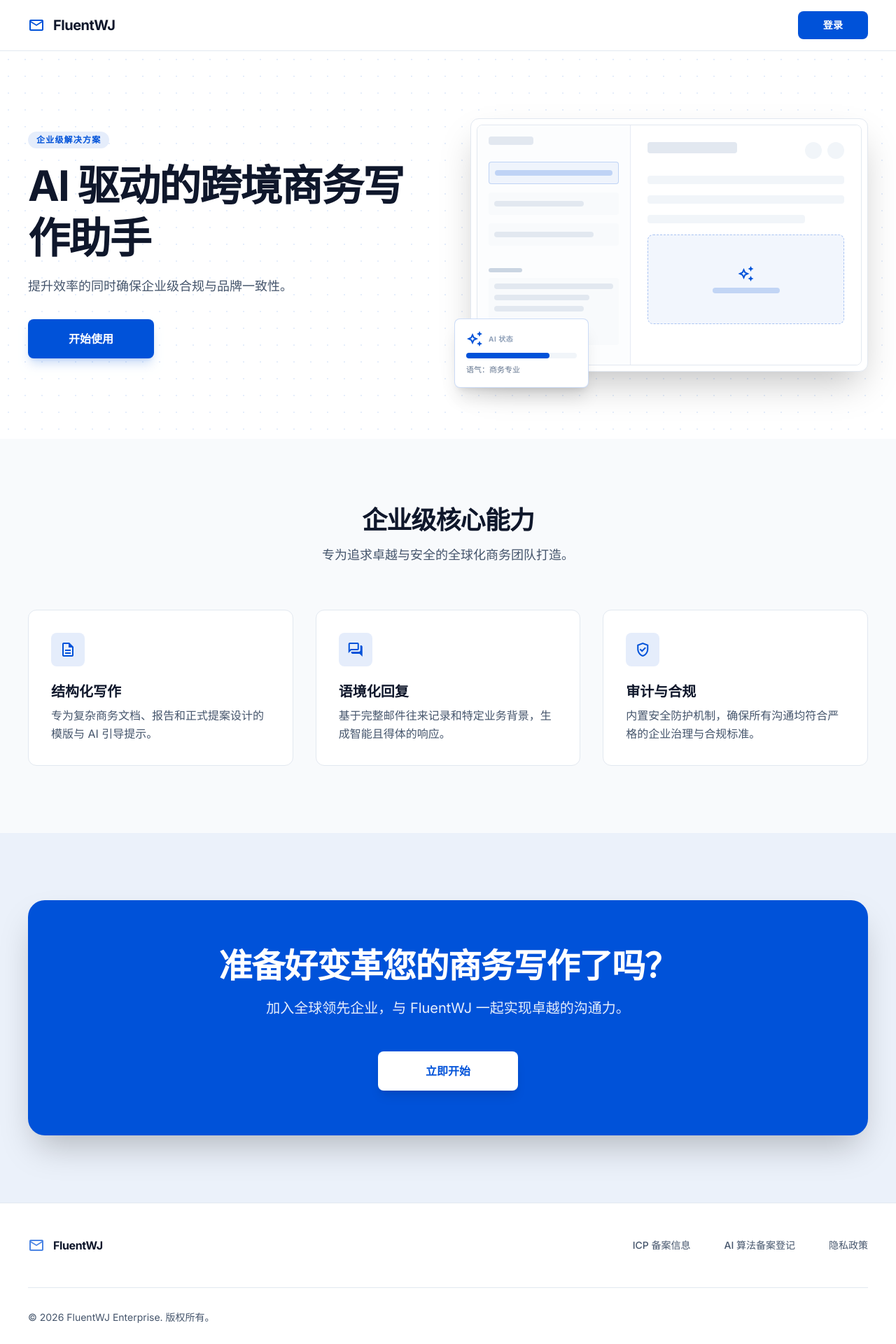
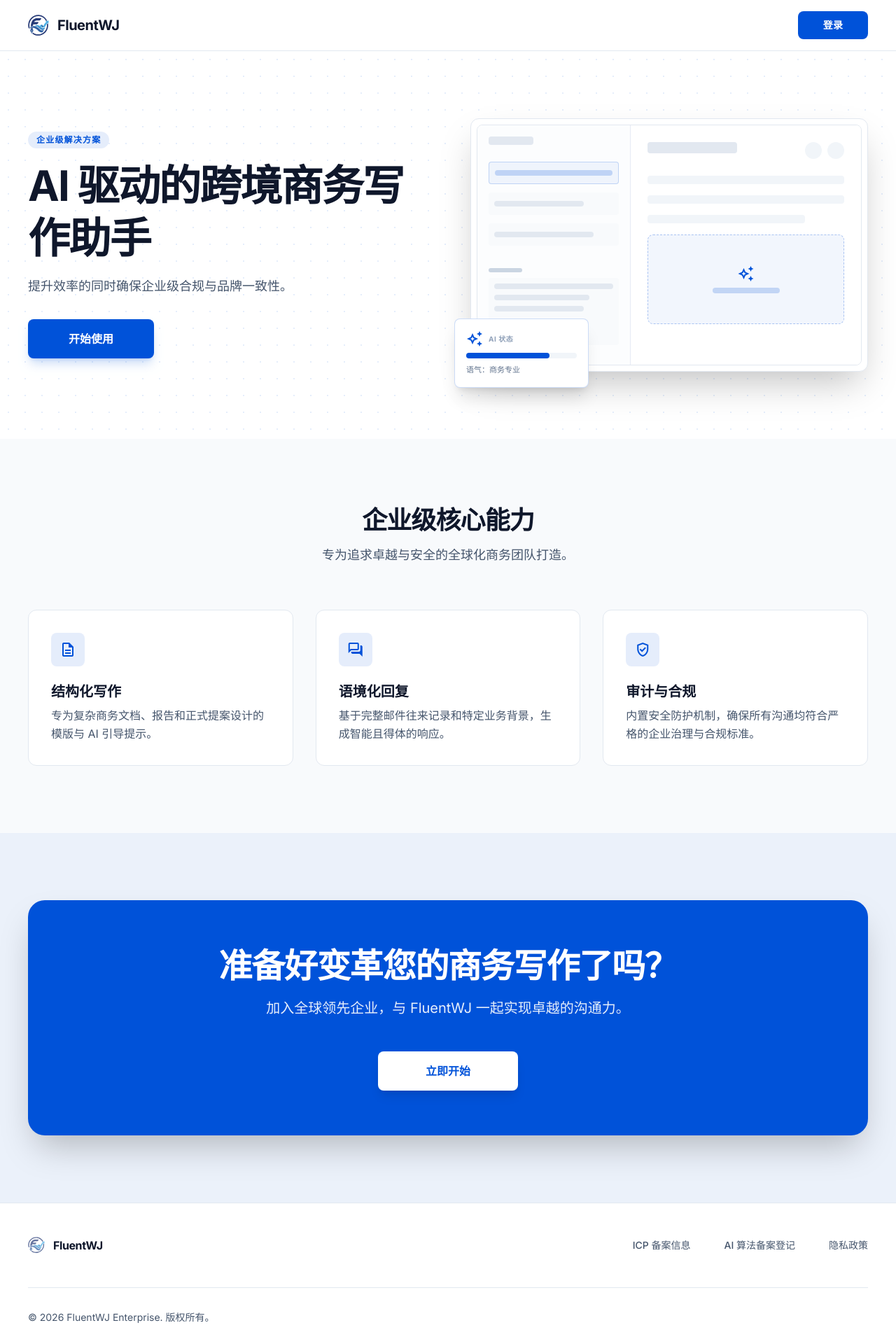
Before and after one commit to Jimmycai-curry/Mail-gen, a Next.js app: page / in a window 1280 px wide. Shown: the top 1920 px of the page at 70% size. Built offline with nearby package versions, Linux system fonts and the light colour scheme.

Commit message:
图标logo更新

```diff
--- a/components/landing/Footer.tsx
+++ b/components/landing/Footer.tsx
@@ -12,8 +12,13 @@ export default function Footer() {
         <div className="flex flex-col items-center justify-between gap-8 md:flex-row">
           {/* Logo区域 */}
           <div className="flex items-center gap-3">
-            <div className="text-primary/70 flex items-center">
-              <span className="material-symbols-outlined text-2xl">mail</span>
+            <div className="flex items-center opacity-70">
+              {/* 使用 logo SVG 替代图标,宽度设置为 24px 保持与 text-2xl 相同大小 */}
+              <img
+                src="/fluentWJ_logo_svg_without_character.svg"
+                alt="FluentWJ Logo"
+                className="w-[24px] h-auto"
+              />
             </div>
             <span className="text-slate-900 dark:text-slate-100 font-bold tracking-tight">
               FluentWJ
--- a/components/landing/Navbar.tsx
+++ b/components/landing/Navbar.tsx
@@ -34,8 +34,13 @@ export default function Navbar() {
         <nav className="flex items-center justify-between whitespace-nowrap">
           {/* Logo区域 */}
           <div className="flex items-center gap-3">
-            <div className="text-primary flex items-center">
-              <span className="material-symbols-outlined text-3xl">mail</span>
+            <div className="flex items-center">
+              {/* 使用 logo SVG 替代图标,宽度设置为 30px 保持与 text-3xl 相同大小 */}
+              <img
+                src="/fluentWJ_logo_svg_without_character.svg"
+                alt="FluentWJ Logo"
+                className="w-[30px] h-auto"
+              />
             </div>
             <h2 className="text-xl font-bold leading-tight tracking-tight text-slate-900 dark:text-slate-100">
               FluentWJ
--- a/components/ui/Sidebar.tsx
+++ b/components/ui/Sidebar.tsx
@@ -128,8 +128,8 @@ export function Sidebar({ activeNav = 'writing' }: SidebarProps) {
       <div className="flex flex-col gap-8">
         <div className={`flex items-center ${isCollapsed ? 'justify-center' : 'px-6 gap-3'}`}>
           {/* Logo 图标 */}
-          <div className="w-10 h-10 rounded-lg bg-primary flex items-center justify-center shrink-0">
-          <img src="/FluentWJ_logo.png" alt="FluentWJ Logo" className="w-8 h-8" />
+          <div className="w-12 h-12 rounded-full bg-white/10 dark:bg-white/5 flex items-center justify-center shrink-0 backdrop-blur-sm">
+          <img src="/fluentWJ_logo_svg_without_character.svg" alt="FluentWJ Logo" className="w-10 h-10" />
           </div>
 
           {/* Logo 文字 - 收缩时隐藏 */}
@@ -183,13 +183,13 @@ export function Sidebar({ activeNav = 'writing' }: SidebarProps) {
       <div className={`flex flex-col gap-3 ${isCollapsed ? 'px-2' : 'px-4'}`}>
         {/* 用户信息卡片 - 收缩时只显示头像 */}
         <div className="bg-white/5 rounded-xl p-4 flex items-center gap-3 overflow-hidden">
-          {/* 用户头像 */}
+          {/* 用户头像：如果有头像就用用户的，否则使用默认头像 */}
           <div
             className="w-10 h-10 rounded-full bg-cover bg-center border border-white/20 shrink-0"
             style={{
               backgroundImage: userInfo?.avatar
                 ? `url('${userInfo.avatar}')`
-                : `url('https://lh3.googleusercontent.com/aida-public/AB6AXuAtomjlKAlPEzLdqqIEYZSFOMX_HIxMOjhyuSm72v0-CAZvtDAMTLXxj9FPEWQWLdweeh1wf7H0mpPqTZs7U6Oh7uLGtqlzQicd5uqlqpaPaQ9y6xAXweIyzsIdKCrYZEZAdZmMieV8eArCk_ZuIB30qdVXajfEcg0Qab8eawtX8wH4Ea8nqQVZsSyKV-JQBaOJxpkuatMnDEqMF6JAf-TIQWHYDXuxMKKHOxG3LJIl5e1RS_kGImuTSgmgnp0vgI3qExmbYTG6pUMI')`
+                : `url('/default-avatar.png')`
             }}
           />
 
```
Also changed, not shown: public/default-avatar.png (added), public/fluentWJ_logo_svg_without_character.svg (added), 6 other files (tests, documents, lock files or other folders).
